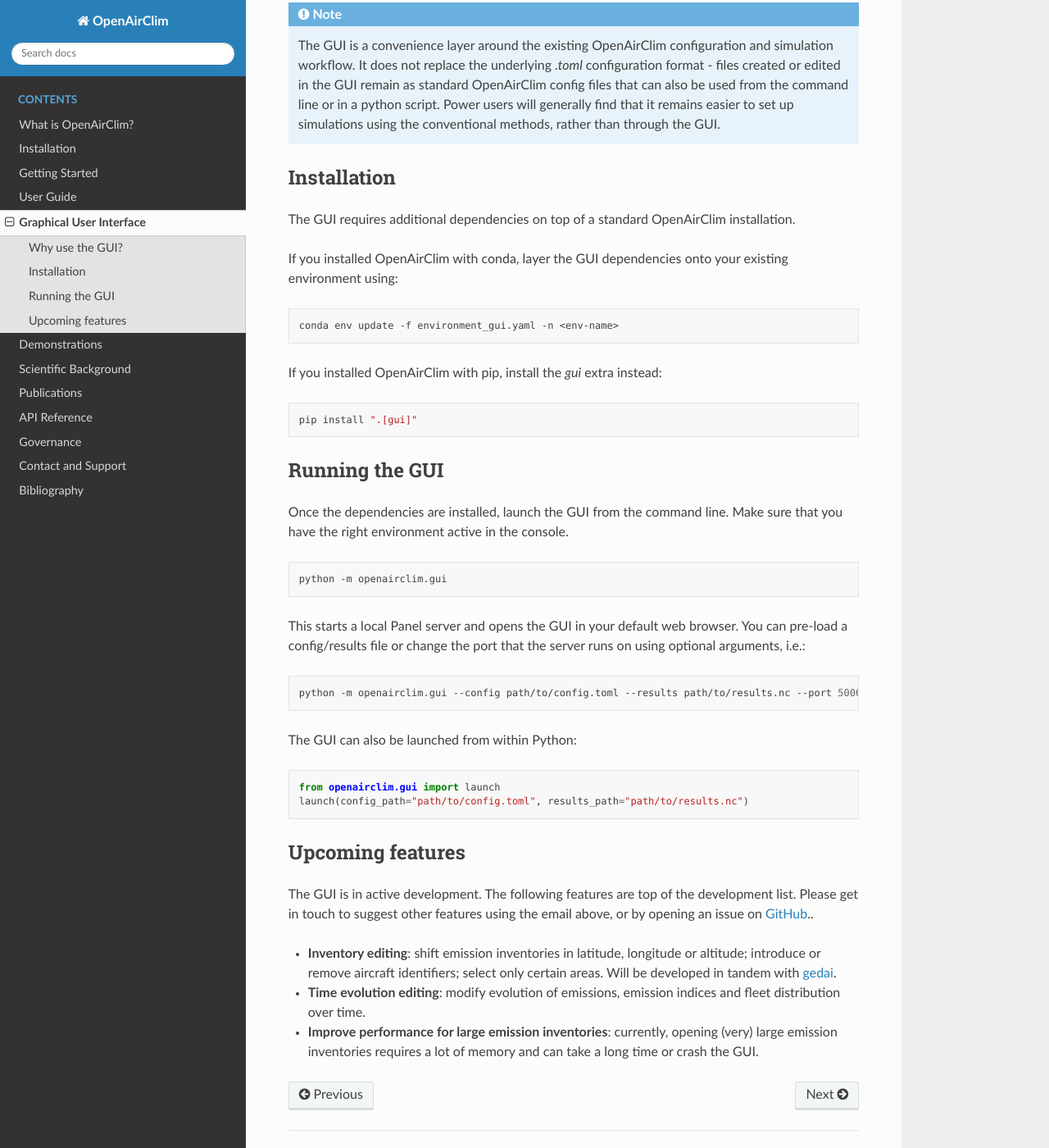
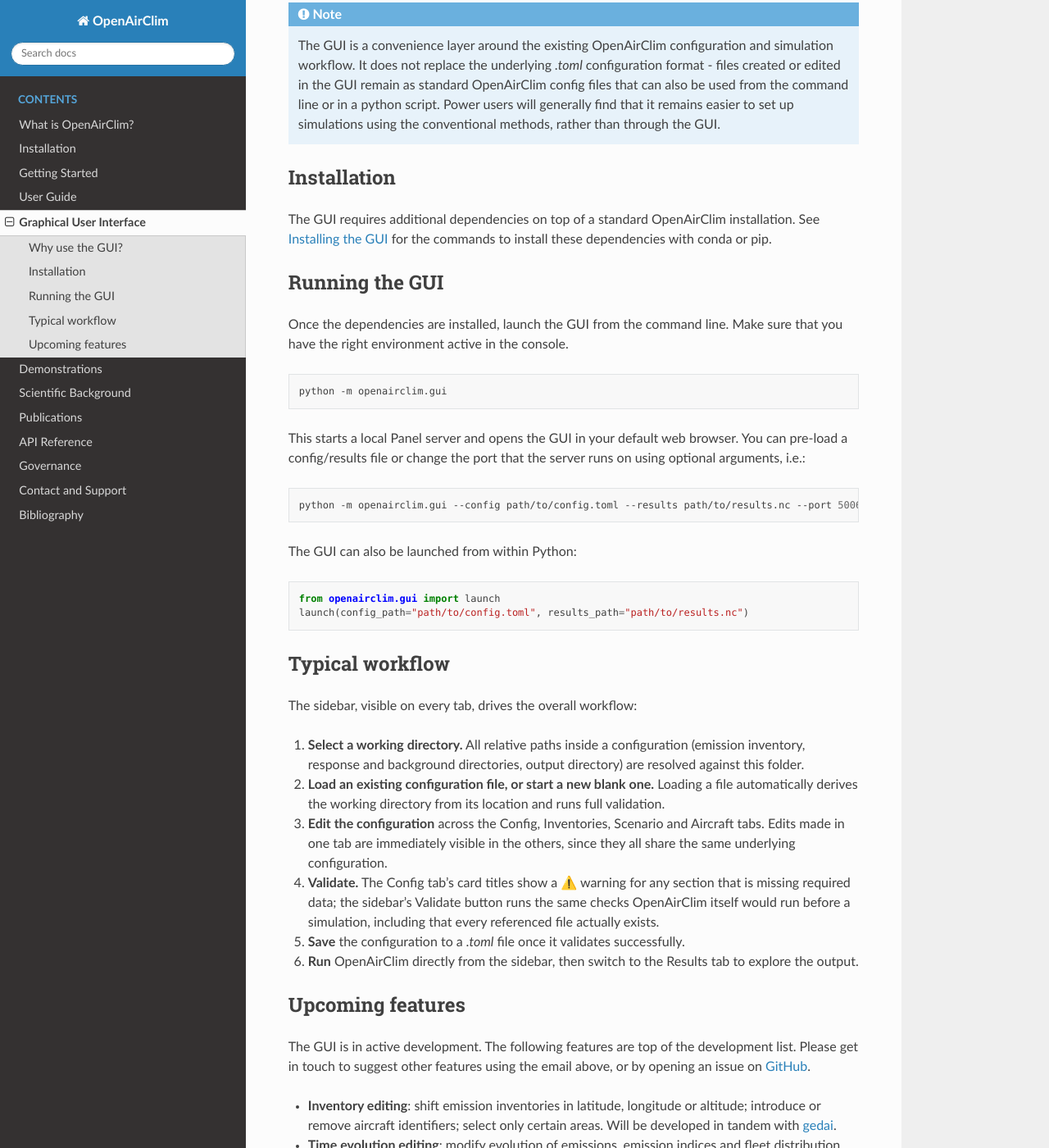
Before and after one commit to dlr-pa/oac, a Sphinx documentation site: the page built from docs/source/gui.rst, in a window 1280 px wide and 1400 px high, scrolled down 885 px. Shown: the whole window at 82% size. Built offline with Sphinx 7.4.7 and the Read the Docs theme 3.1.0, drawn with Linux system fonts in a browser that asks for light colours.

```diff
--- a/docs/source/gui.rst
+++ b/docs/source/gui.rst
@@ -43,20 +43,8 @@ Installation
 ------------
 
 The GUI requires additional dependencies on top of a standard OpenAirClim
-installation.
-
-If you installed OpenAirClim with conda, layer the GUI dependencies onto your
-existing environment using:
-
-.. code-block:: bash
-
-    conda env update -f environment_gui.yaml -n <env-name>
-
-If you installed OpenAirClim with pip, install the `gui` extra instead:
-
-.. code-block:: bash
-
-    pip install ".[gui]"
+installation. See :ref:`Installing the GUI <installing-the-gui>` for the
+commands to install these dependencies with conda or pip.
 
 
 Running the GUI
@@ -85,12 +73,36 @@ The GUI can also be launched from within Python:
     launch(config_path="path/to/config.toml", results_path="path/to/results.nc")
 
 
+Typical workflow
+----------------
+
+The sidebar, visible on every tab, drives the overall workflow:
+
+1. **Select a working directory.** All relative paths inside a configuration
+   (emission inventory, response and background directories, output
+   directory) are resolved against this folder.
+2. **Load an existing configuration file, or start a new blank one.**
+   Loading a file automatically derives the working directory from its
+   location and runs full validation.
+3. **Edit the configuration** across the Config, Inventories, Scenario and
+   Aircraft tabs. Edits made in one tab are immediately visible in the
+   others, since they all share the same underlying configuration.
+4. **Validate.** The Config tab's card titles show a ⚠️ warning for any
+   section that is missing required data; the sidebar's Validate button runs
+   the same checks OpenAirClim itself would run before a simulation,
+   including that every referenced file actually exists.
+5. **Save** the configuration to a `.toml` file once it validates
+   successfully.
+6. **Run** OpenAirClim directly from the sidebar, then switch to the Results
+   tab to explore the output.
+
+
 Upcoming features
 -----------------
 
 The GUI is in active development. The following features are top of the
 development list. Please get in touch to suggest other features using the email
-above, or by opening an issue on `GitHub <https://github.com/dlr-pa/oac>`__..
+above, or by opening an issue on `GitHub <https://github.com/dlr-pa/oac>`__.
 
 - **Inventory editing**: shift emission inventories in latitude, longitude or altitude; introduce or remove aircraft identifiers; select only certain areas. Will be developed in tandem with `gedai <https://github.com/liammegill/gedai>`__.
 - **Time evolution editing**: modify evolution of emissions, emission indices and fleet distribution over time.
--- a/docs/source/introduction.rst
+++ b/docs/source/introduction.rst
@@ -48,3 +48,5 @@ Layout
 - Response functions for CO2 and climate / temperature and sea-level changes
 - Parametric scenarios as sensitivities (yellow), e.g. at post-processing level: climate optimized routings
 - Output: Warnings, errors (log files), climate indicators and diagnostics (green), values of climate metrics and robustness metrics (grey)
+
+See :doc:`gui` for the optional graphical user interface.
--- a/docs/source/quickstart.rst
+++ b/docs/source/quickstart.rst
@@ -91,5 +91,7 @@ Alternatively, the package can be imported and used in Python programs:
 
     import openairclim as oac
 
+Alternatively, use the :doc:`gui` to create, edit and run configurations without writing TOML or Python directly.
+
 Refer to the `example <https://github.com/dlr-pa/oac/tree/main/example>`_ folder within the repository for a minimal example
 and the :doc:`demos` given on this website.
--- a/docs/source/user_guide/03_contrails.rst
+++ b/docs/source/user_guide/03_contrails.rst
@@ -123,8 +123,7 @@ For ``G_250``, the following columns must be provided:
 For ``"PMrel"``, a ``"PM"`` column is required, specifying the nvPM (soot) number emission index.
 The relative PM emissions are taken with respect to 1.5e15 #/kg.
 
-If the aircraft characteristics are simultaneously defined in the config and in the .csv file, *the config data will not be overwritten*.
-OpenAirClim will warn you if this is the case.
+An aircraft identifier must not be defined in both the config file (``[aircraft.<id>]``) and the .csv file - OpenAirClim will raise an error if this is the case, and you will need to remove the identifier from one of the two locations.
 
 
 Premium Functionality
```
Also changed, not shown: docs/source/api_ref/core/oac.core.attribution.rst (added, +7 -0 lines), docs/source/installation.rst (+22 -0 lines), docs/source/user_guide/01_input.md (+1 -0 lines), 2 other files.
